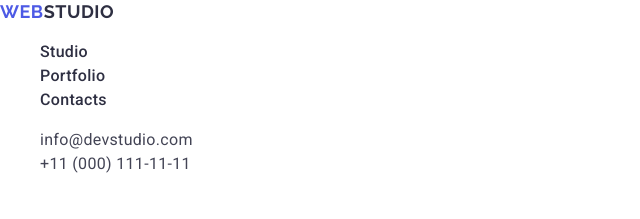
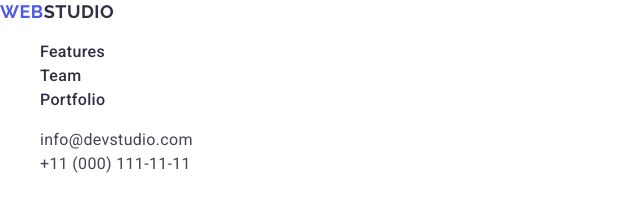
Before and after one commit to lycorisqqq/goit-markup-hw-02, a plain HTML site: page index.html in a window 1280 px wide. Shown: the top 219 px of the page, 0-640 px from the left. Drawn offline with nearby package versions, Linux system fonts and the light colour scheme.

Commit message:
fix html 2

```diff
--- a/index.html
+++ b/index.html
@@ -31,13 +31,13 @@
 
         <ul>
           <li>
-            <a class="header-nav-link" href="./index.html">Studio</a>
+            <a class="header-nav-link" href="#features">Features</a>
+          </li>
+          <li>
+            <a class="header-nav-link" href="#team">Team</a>
           </li>
           <li>
             <a class="header-nav-link" href="#portfolio">Portfolio</a>
-          </li>
-          <li>
-            <a class="header-nav-link" href="">Contacts</a>
           </li>
         </ul>
       </nav>
```
